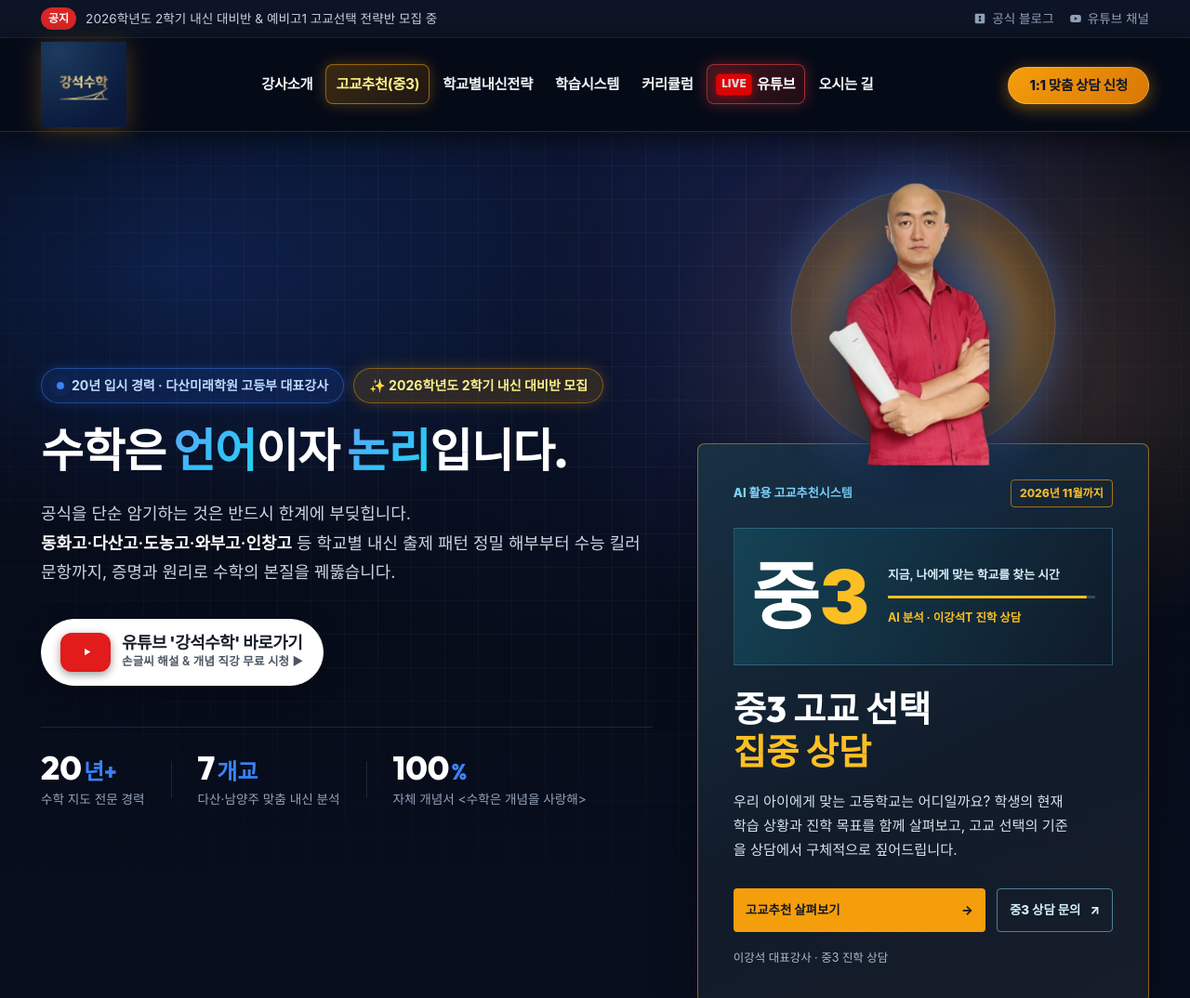
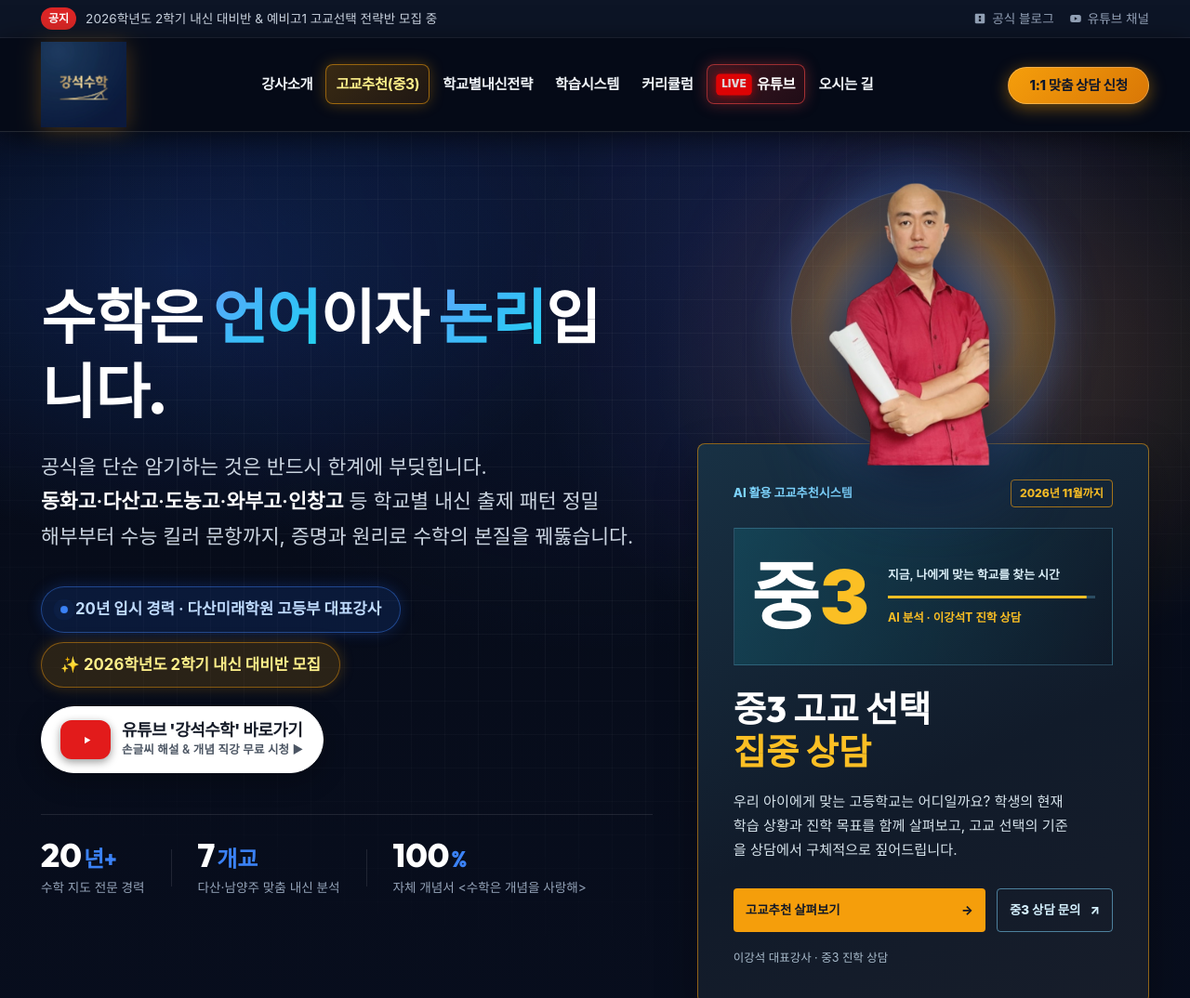
Before and after one commit to heejung773/kangmathhome, a plain HTML site: page index.html in a window 1280 px wide. Shown: the top 1074 px of the page at 93% size. Drawn offline with Linux system fonts and the light colour scheme; a web font is replaced by a local one.

Commit message:
reorder hero badges and enlarge headline text

```diff
--- a/index.html
+++ b/index.html
@@ -90,6 +90,14 @@
   <section class="hero-section" id="home">
     <div class="container hero-grid">
       <div class="hero-content">
+        <h1 class="hero-title">
+          수학은 <span class="gradient-text">언어</span>이자 <span class="gradient-text">논리</span>입니다.
+        </h1>
+        <p class="hero-desc">
+          공식을 단순 암기하는 것은 반드시 한계에 부딪힙니다.<br>
+          <strong>동화고·다산고·도농고·와부고·인창고</strong> 등 학교별 내신 출제 패턴 정밀 해부부터
+          수능 킬러 문항까지, 증명과 원리로 수학의 본질을 꿰뚫습니다.
+        </p>
         <div class="hero-badge-group">
           <div class="hero-badge">
             <span class="pulse-dot"></span>
@@ -99,14 +107,6 @@
             <span>✨ 2026학년도 2학기 내신 대비반 모집</span>
           </div>
         </div>
-        <h1 class="hero-title">
-          수학은 <span class="gradient-text">언어</span>이자 <span class="gradient-text">논리</span>입니다.
-        </h1>
-        <p class="hero-desc">
-          공식을 단순 암기하는 것은 반드시 한계에 부딪힙니다.<br>
-          <strong>동화고·다산고·도농고·와부고·인창고</strong> 등 학교별 내신 출제 패턴 정밀 해부부터
-          수능 킬러 문항까지, 증명과 원리로 수학의 본질을 꿰뚫습니다.
-        </p>
         <div class="hero-buttons">
           <a href="https://www.youtube.com/@강석수학" target="_blank" rel="noopener" class="btn btn-youtube-glow">
             <div class="yt-play-icon-box">
--- a/style.css
+++ b/style.css
@@ -565,9 +565,9 @@ ul {
   gap: 8px;
   background: rgba(37, 99, 235, 0.15);
   border: 1px solid rgba(59, 130, 246, 0.45);
-  padding: 6px 16px;
+  padding: 10px 20px;
   border-radius: var(--radius-full);
-  font-size: 0.88rem;
+  font-size: 1.05rem;
   font-weight: 700;
   color: #bfdbfe;
   box-shadow: 0 0 15px rgba(37, 99, 235, 0.25);
@@ -596,7 +596,7 @@ ul {
 }
 
 .hero-title {
-  font-size: 3.1rem;
+  font-size: clamp(3.4rem, 5vw, 4.6rem);
   font-weight: 800;
   line-height: 1.25;
   letter-spacing: -1px;
@@ -604,7 +604,7 @@ ul {
 }
 
 .hero-desc {
-  font-size: 1.12rem;
+  font-size: 1.35rem;
   color: var(--text-light);
   line-height: 1.75;
   margin-bottom: 34px;
@@ -2526,7 +2526,7 @@ ul {
     font-size: 1.05rem;
   }
   .hero-title {
-    font-size: 2.2rem;
+    font-size: 2.8rem;
   }
   .system-grid {
     grid-template-columns: 1fr;
```
